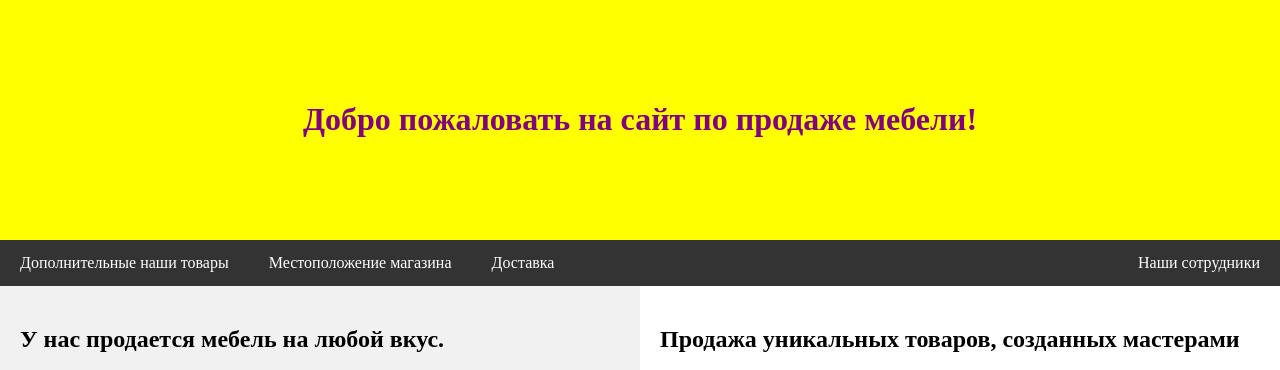
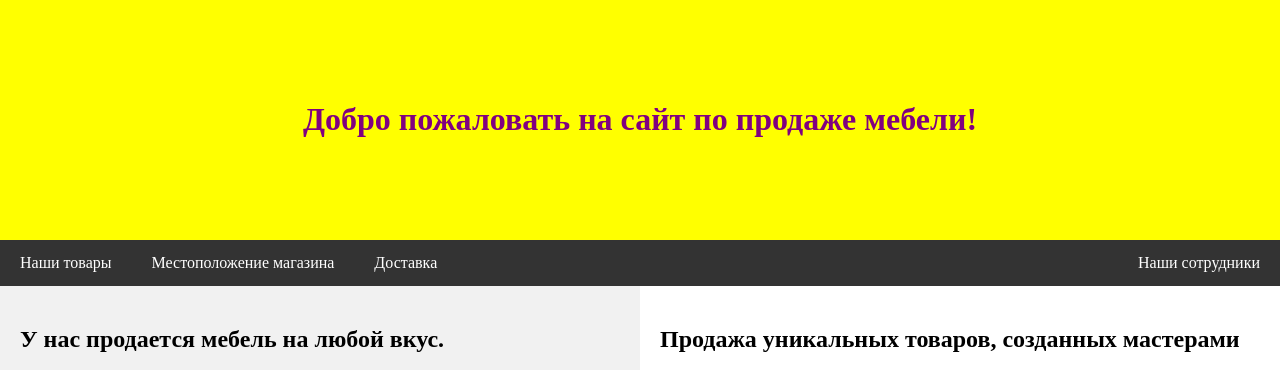
Before and after one commit to artyrbakarev/da, a Flask app: page /home in a window 1280 px wide. Shown: the top 370 px of the page. Run offline with Flask 3, Linux system fonts and the light colour scheme; a user stored in the database is signed in.

Commit message:
Update welcome.html

```diff
--- a/src/templates/welcome.html
+++ b/src/templates/welcome.html
@@ -13,7 +13,7 @@
     </div>
 
     <div class="navbar">
-      <a href="product">Дополнительные наши товары</a>
+      <a href="product">Наши товары</a>
       <a href="location">Местоположение магазина</a>
       <a href="delivery">Доставка</a>
       <a class="right" href="cooperate">Наши сотрудники</a>
```
